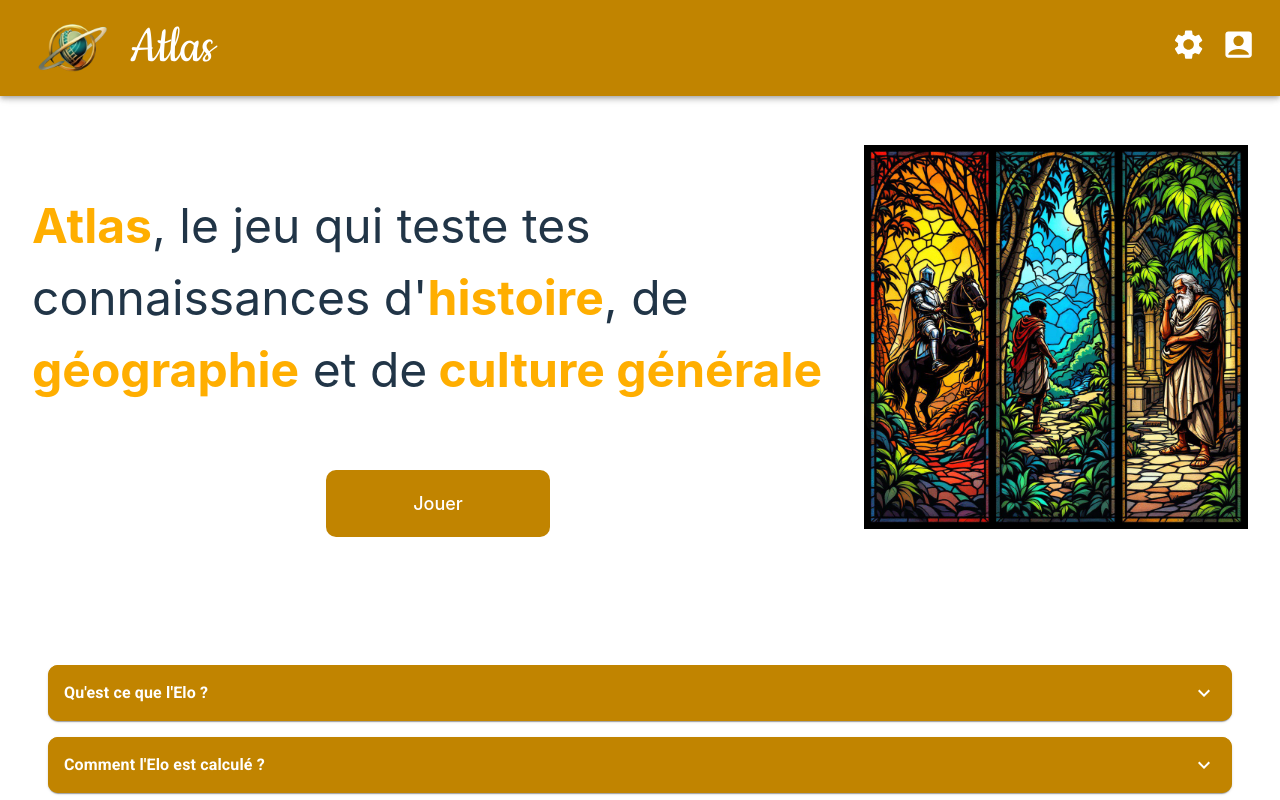
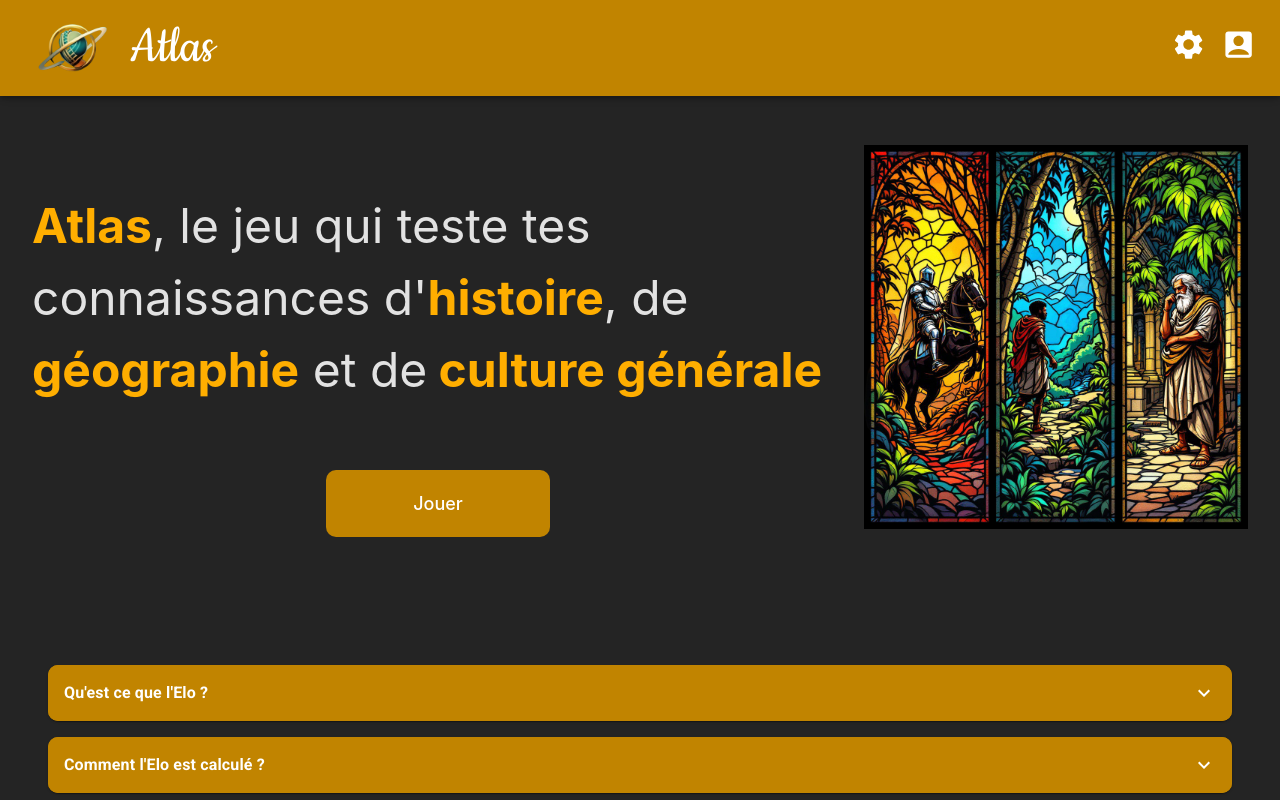
Before and after one commit to Simon-Audren/Atlas, a React (Vite) app in the folder frontend/src/atlas/: page / in a window 1280 px wide. Shown: the top 800 px of the page. Built offline with nearby package versions, Linux system fonts and the light colour scheme.

Commit message:
V1 installable

```diff
--- a/frontend/src/atlas/package.json
+++ b/frontend/src/atlas/package.json
@@ -8,15 +8,15 @@
     "lint": "eslint .",
     "preview": "vite preview",
     "build": "remix vite:build"
-
   },
   "dependencies": {
     "@emotion/react": "^11.14.0",
     "@emotion/styled": "^11.14.0",
     "@fontsource/roboto": "^5.1.1",
-    "@mui/icons-material": "^6.4.3",
-    "@mui/material": "^6.4.3",
+    "@mui/icons-material": "^6.4.11",
+    "@mui/material": "^6.4.11",
     "@mui/styled-engine-sc": "^6.4.3",
+    "@supabase/supabase-js": "^2.49.4",
     "react": "^19.0.0",
     "react-dom": "^19.0.0",
     "react-router-dom": "^7.1.5",
--- a/frontend/src/atlas/src/index.css
+++ b/frontend/src/atlas/src/index.css
@@ -20,6 +20,8 @@ body {
   place-items: center;
   min-width: 320px;
   min-height: 100vh;
+  background-color: #242424;
+  color: rgba(255, 255, 255, 0.87); /* Si tu veux du texte blanc */
 }
 
 h1 {
```
Also changed, not shown: 1 other file (tests, documents, lock files or other folders).
